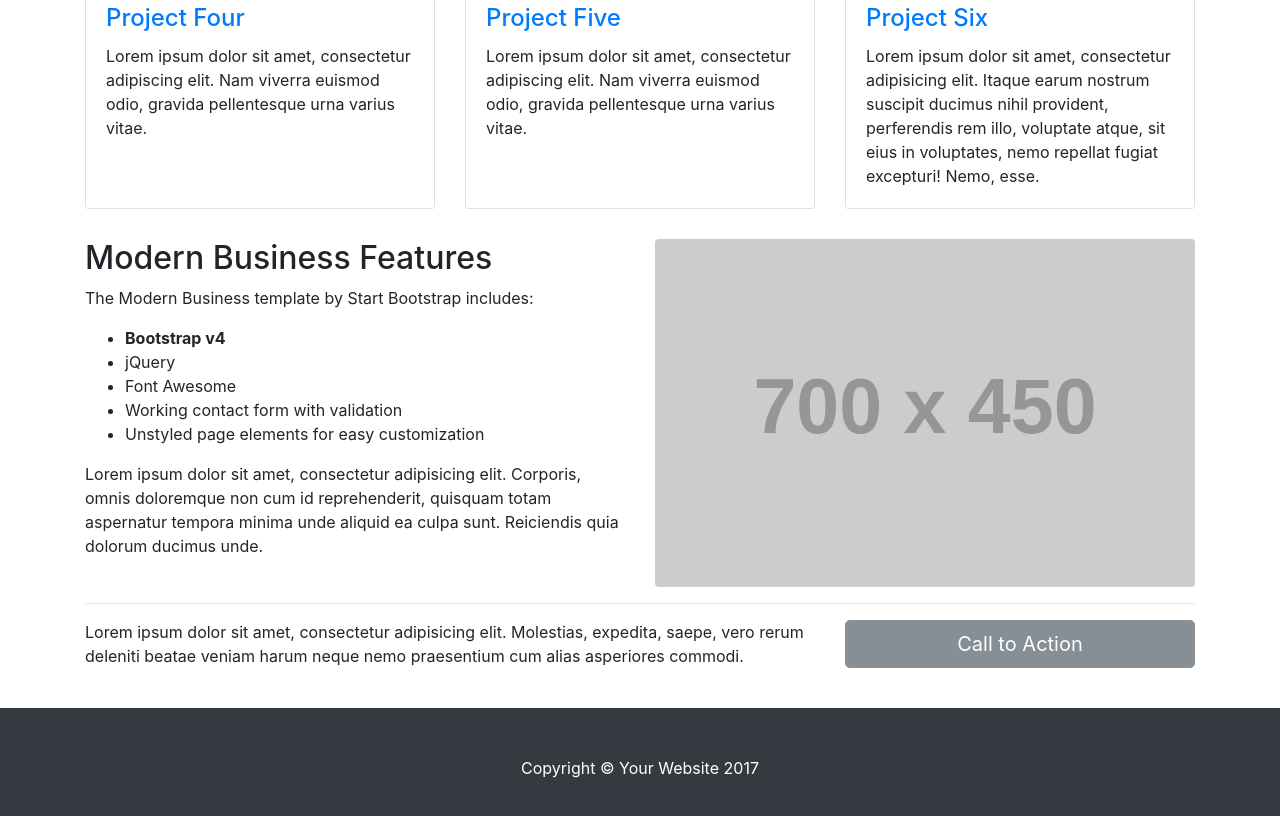
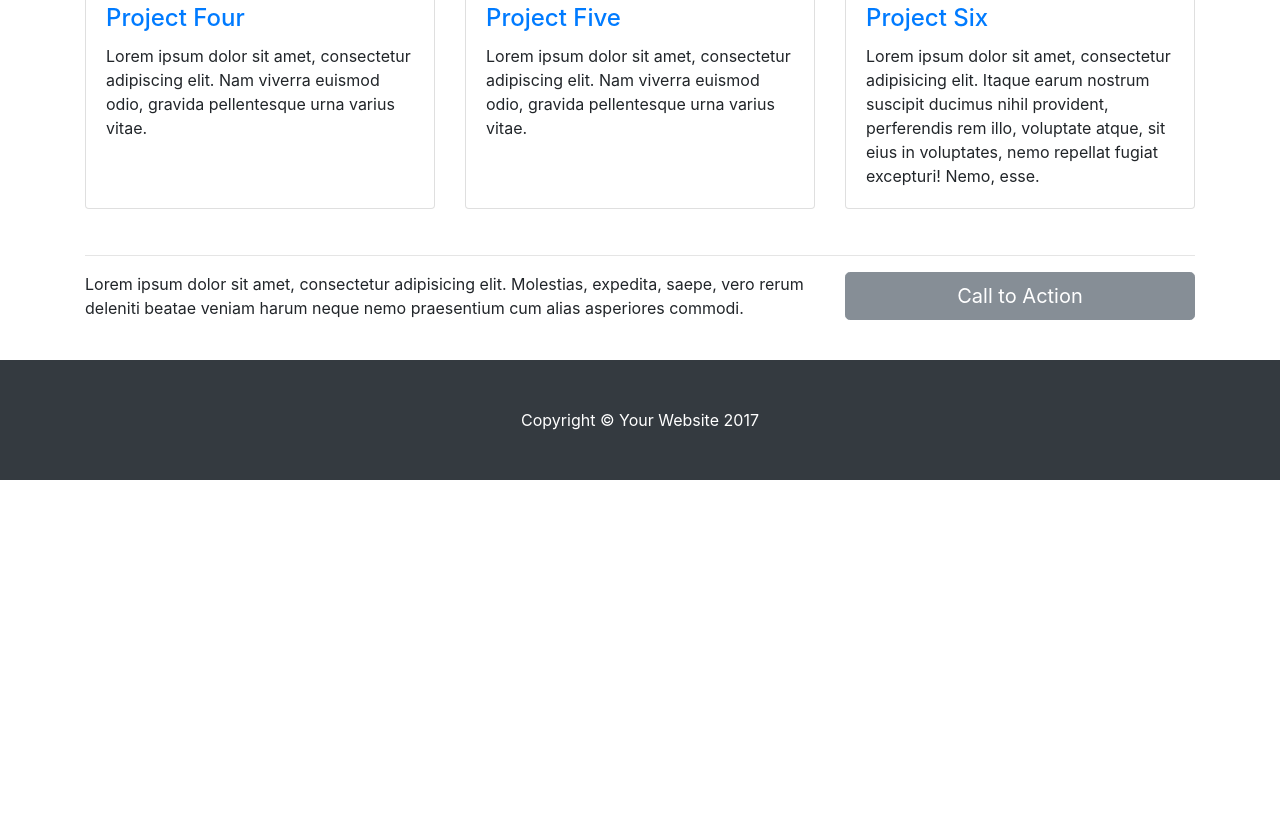
Before and after one commit to xuiteblog/test, a website: page index.html in a window 1280 px wide. Shown: the part 1741-2557 px from the top of the page. After the commit the page ends 2221 px from the top, so only its background shows below. Drawn offline with Linux system fonts and the light colour scheme; placeholder pictures from the web are drawn by us.

Commit message:
remove business

```diff
--- a/index.html
+++ b/index.html
@@ -230,26 +230,6 @@
       </div>
       <!-- /.row -->
 
-      <!-- Features Section -->
-      <div class="row">
-        <div class="col-lg-6">
-          <h2>Modern Business Features</h2>
-          <p>The Modern Business template by Start Bootstrap includes:</p>
-          <ul>
-            <li>
-              <strong>Bootstrap v4</strong>
-            </li>
-            <li>jQuery</li>
-            <li>Font Awesome</li>
-            <li>Working contact form with validation</li>
-            <li>Unstyled page elements for easy customization</li>
-          </ul>
-          <p>Lorem ipsum dolor sit amet, consectetur adipisicing elit. Corporis, omnis doloremque non cum id reprehenderit, quisquam totam aspernatur tempora minima unde aliquid ea culpa sunt. Reiciendis quia dolorum ducimus unde.</p>
-        </div>
-        <div class="col-lg-6">
-          <img class="img-fluid rounded" src="http://placehold.it/700x450" alt="">
-        </div>
-      </div>
       <!-- /.row -->
 
       <hr>
```
